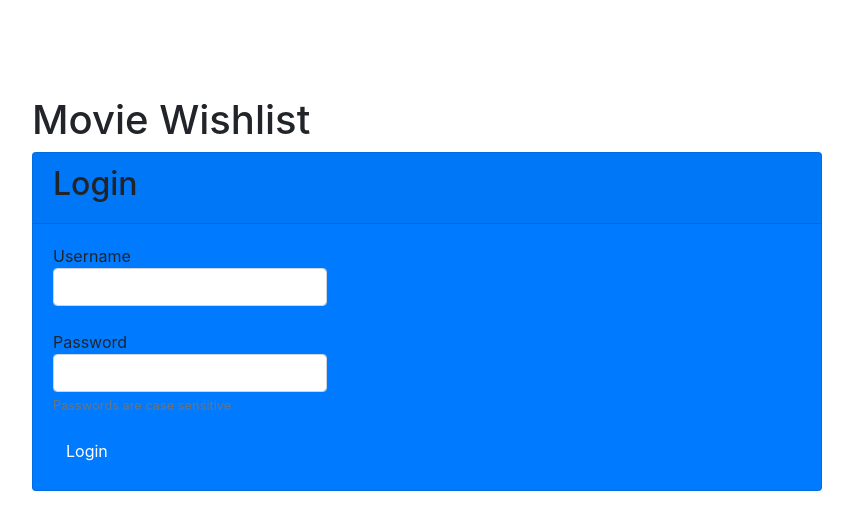
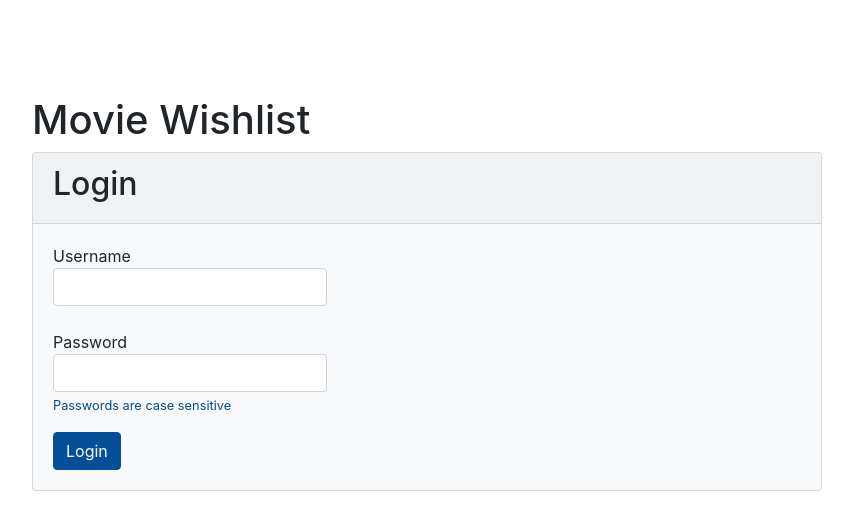
Before and after one commit to erin-doyle/reactathon-a11y-workshop, a React (Create React App) app: page /login in a window 1280 px wide. Shown: the top 530 px of the page, without its empty margins (16-869 px from the left). Built offline with nearby package versions, Linux system fonts and the light colour scheme; what react-a11y would draw is missing.

Commit message:
Fixed the colors on the Login page to have compliant contrast ratios

```diff
--- a/public/app.css
+++ b/public/app.css
@@ -4,6 +4,7 @@
 
 .helper-text {
     margin-top: -0.25rem;
+    color: #004c90;
 }
 
 .nav {
@@ -19,3 +20,8 @@
 .modal.show {
     display: inherit;
 }
+
+.btn-dark {
+    background-color: #034f9a;
+    border-color: #034f9a;
+}
--- a/src/login/Login.js
+++ b/src/login/Login.js
@@ -14,7 +14,7 @@ const Login = ({ history }) => {
                </header>
                <main>
                    <form>
-                       <div className="card bg-primary">
+                       <div className="card bg-light">
                             <div className="card-header">
                                 <h2>Login</h2>
                             </div>
@@ -34,7 +34,7 @@ const Login = ({ history }) => {
                                         helperText="Passwords are case sensitive"
                                     />
                                 </fieldset>
-                                <button type="button" className="btn btn-primary" onClick={goToWishlist}>Login</button>
+                                <button type="button" className="btn btn-dark" onClick={goToWishlist}>Login</button>
                             </div>
                         </div>
                    </form>
--- a/src/primitives/FormInput.js
+++ b/src/primitives/FormInput.js
@@ -17,7 +17,7 @@ const FormInput = ({ id, type, name, label, helperText }) => {
                 />
             </label>
             { helperText
-                ? <small id={helperId} className="form-text text-muted helper-text">{helperText}</small>
+                ? <small id={helperId} className="form-text helper-text">{helperText}</small>
                 : null
             }
         </div>
```
